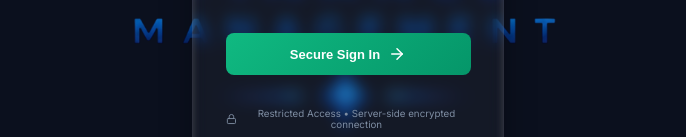
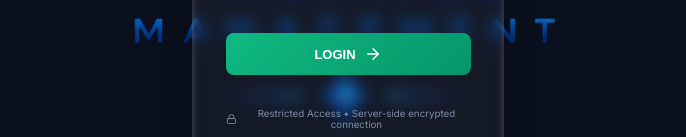
Before and after one commit to Nooya99/kas-seramc, a React (Vite) app: page /login in a window 1280 px wide. Shown: the part 536-673 px from the top of the page, without its empty margins (292-978 px from the left). Built offline with nearby package versions, Linux system fonts and the light colour scheme.

Commit message:
style: Change login button text to LOGIN

```diff
--- a/src/pages/Login.jsx
+++ b/src/pages/Login.jsx
@@ -131,7 +131,7 @@ const Login = ({ setIsLoggedIn }) => {
                 </>
               ) : (
                 <>
-                  <span>Secure Sign In</span>
+                  <span>LOGIN</span>
                   <ArrowRight size={18} />
                 </>
               )}
```
